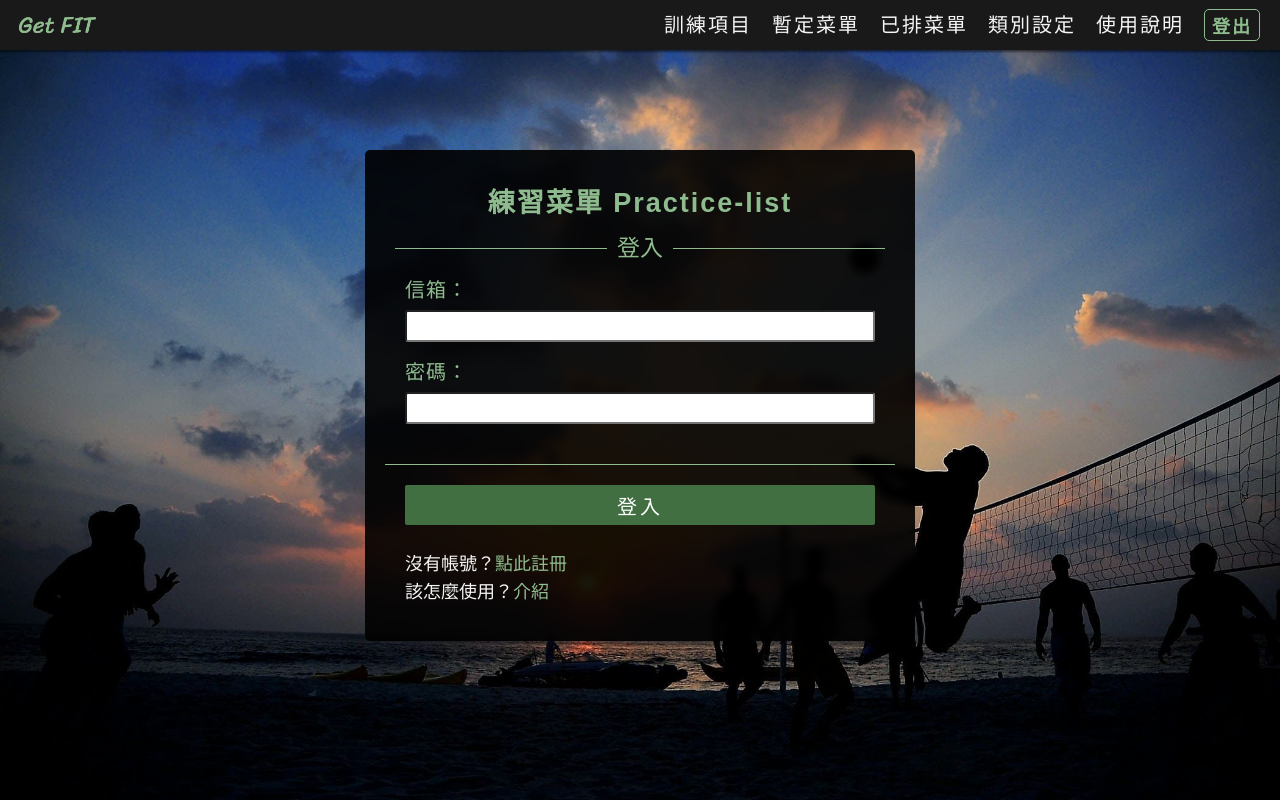
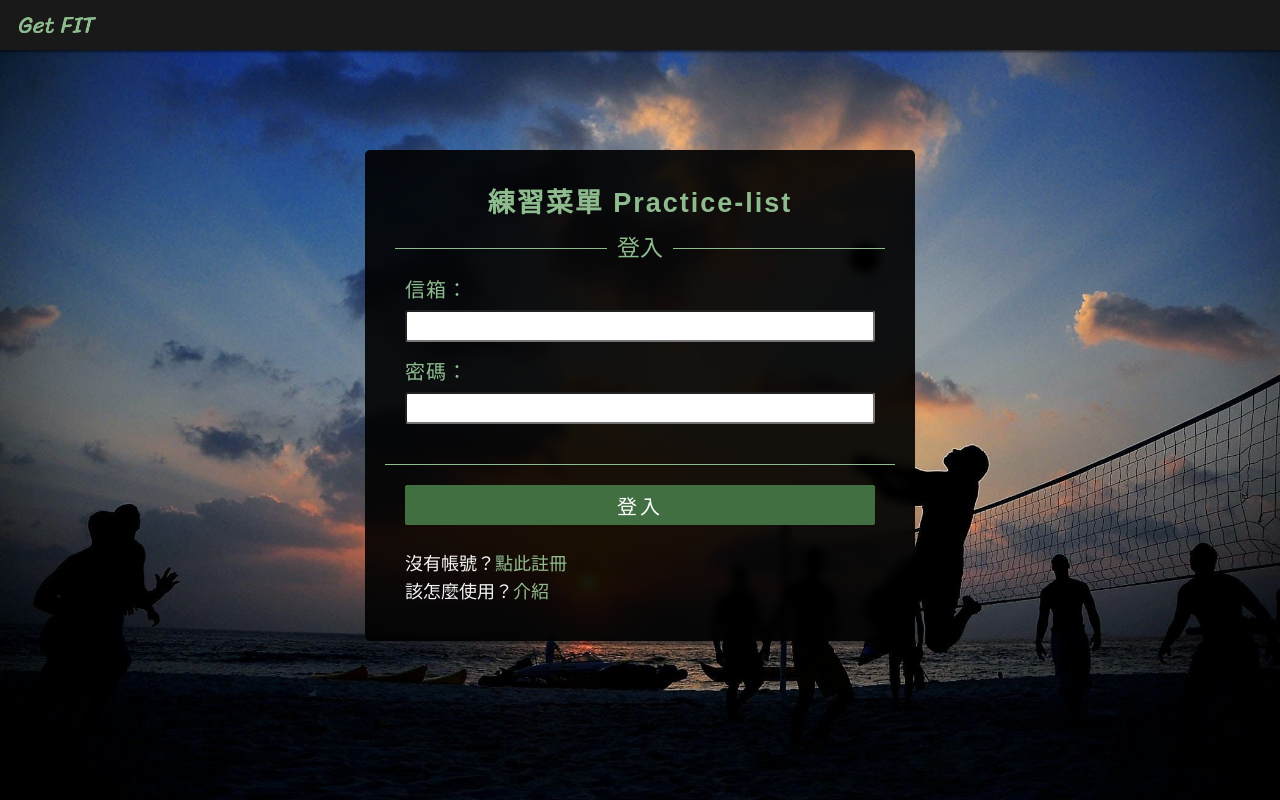
Before and after one commit to wanglala5131/practice-list-react, a React (Create React App) app: page /login in a window 1280 px wide. Built offline with nearby package versions, Linux system fonts and the light colour scheme.

Commit message:
feat: hidden nav when it is not login

```diff
--- a/src/components/header/Header.tsx
+++ b/src/components/header/Header.tsx
@@ -2,6 +2,8 @@ import { useRef } from 'react';
 import styled from 'styled-components';
 import { Link } from 'react-router-dom';
 import { pad } from 'components/variables';
+
+import { useAppSelector } from 'hooks/hooks';
 
 import logo from 'assets/image/logo.png';
 import NavList from './NavList';
@@ -129,9 +131,13 @@ const HambuegerArea = styled.label`
 `;
 
 export default function Header() {
+  const { isLogin } = useAppSelector(state => state.user);
+
   const hamburgerInput = useRef<HTMLInputElement>(null!);
   const clickNav = () => {
+    if (isLogin) {
       hamburgerInput.current.checked = false;
+    }
   };
 
   return (
@@ -141,6 +147,7 @@ export default function Header() {
           <img src={logo} alt="practice-list-logo" />
         </Link>
       </Logo>
+      {isLogin && (
         <Nav>
           <input
             type="checkbox"
@@ -154,6 +161,7 @@ export default function Header() {
             <span></span>
           </HambuegerArea>
         </Nav>
+      )}
     </HeaderArea>
   );
 }
```
Lines whose indentation alone changed are shown as unchanged.
